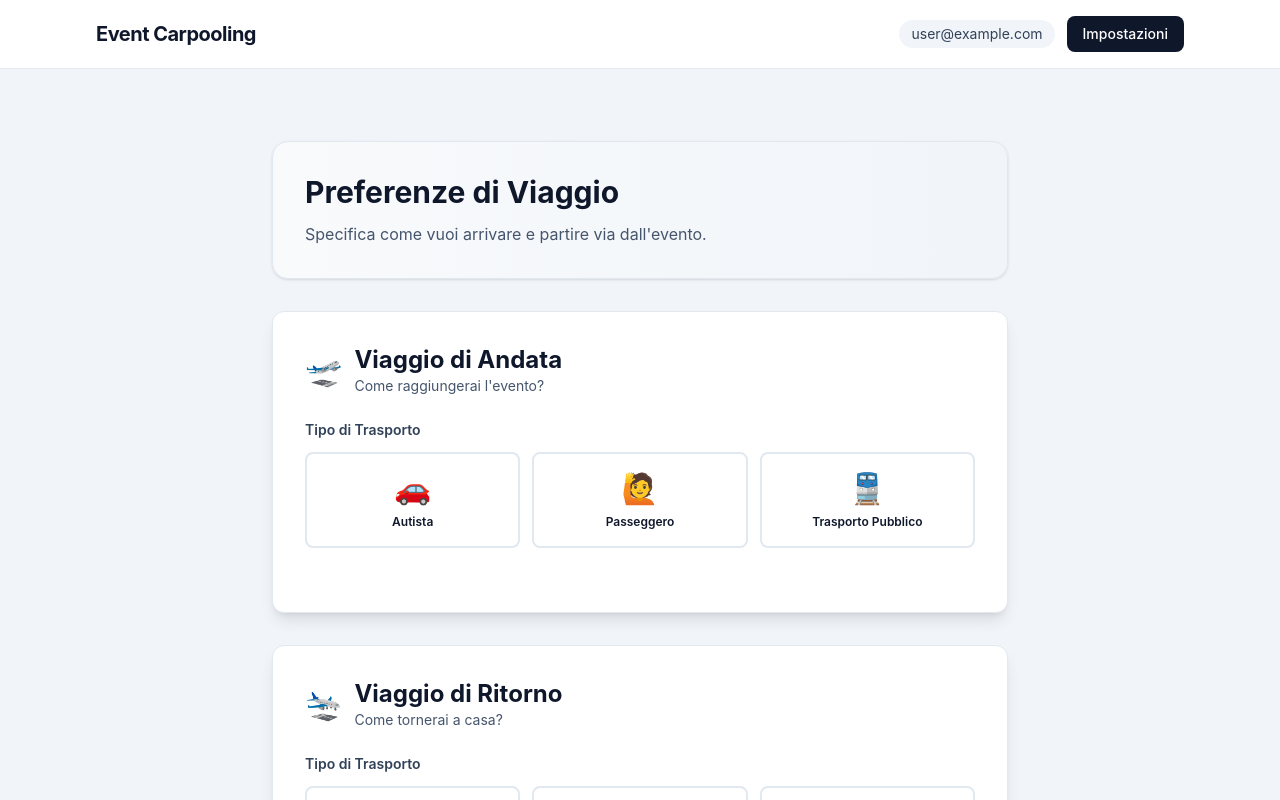
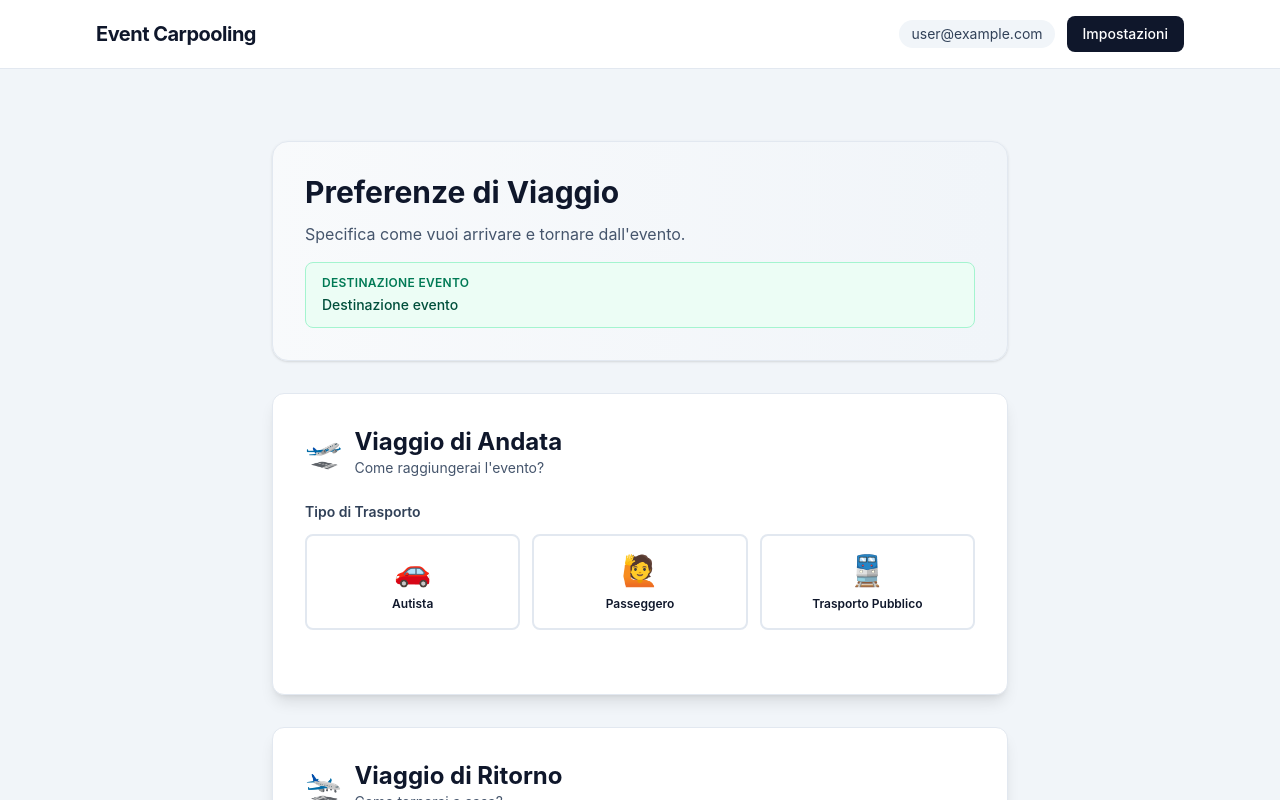
Before and after one commit to 0rteip/going-together, a React (Vite) app: page /event/1/preferences in a window 1280 px wide. Shown: the top 800 px of the page. Built offline with nearby package versions, Linux system fonts and the light colour scheme; no server answers; the database is empty; sample sign-in values are in the browser's storage.

Commit message:
Added destination in preferences

```diff
--- a/src/pages/TripPreferences.jsx
+++ b/src/pages/TripPreferences.jsx
@@ -3,6 +3,7 @@ import { useNavigate, useParams } from 'react-router-dom'
 import {
   collection,
   doc,
+  getDoc,
   getDocs,
   query,
   setDoc,
@@ -26,6 +27,7 @@ function TripPreferences() {
 
   const [outwardTrip, setOutwardTrip] = useState(EMPTY_TRIP)
   const [returnTrip, setReturnTrip] = useState(EMPTY_TRIP)
+  const [eventDestination, setEventDestination] = useState('')
   const [loading, setLoading] = useState(true)
   const [saving, setSaving] = useState(false)
   const [error, setError] = useState('')
@@ -38,6 +40,21 @@ function TripPreferences() {
       try {
         setLoading(true)
         setError('')
+
+        const eventSnap = await getDoc(doc(db, 'events', eventId))
+        if (eventSnap.exists()) {
+          const eventData = eventSnap.data()
+          const destinationFromAddress = eventData?.location?.address
+          const lat = eventData?.location?.lat
+          const lng = eventData?.location?.lng
+          const destinationFromCoords =
+            typeof lat === 'number' && typeof lng === 'number'
+              ? `${lat.toFixed(5)}, ${lng.toFixed(5)}`
+              : ''
+          setEventDestination(destinationFromAddress || destinationFromCoords || 'Destinazione evento')
+        } else {
+          setEventDestination('Destinazione evento')
+        }
 
         const participantQuery = query(
           collection(db, 'participants'),
@@ -285,8 +302,13 @@ function TripPreferences() {
       <div className="rounded-2xl border border-slate-200 bg-gradient-to-r from-slate-50 to-slate-100 p-8 shadow-sm">
         <h1 className="text-3xl font-bold text-slate-900">Preferenze di Viaggio</h1>
         <p className="mt-3 text-base text-slate-600">
-          Specifica come vuoi arrivare e partire via dall'evento.
+          Specifica come vuoi arrivare e tornare dall'evento.
         </p>
+
+        <div className="mt-4 rounded-lg border border-emerald-200 bg-emerald-50 px-4 py-3">
+          <p className="text-xs font-semibold uppercase tracking-wide text-emerald-700">Destinazione evento</p>
+          <p className="mt-1 text-sm font-medium text-emerald-900 break-words">{eventDestination || 'Caricamento destinazione...'}</p>
+        </div>
       </div>
 
       {/* Error Message */}
```
